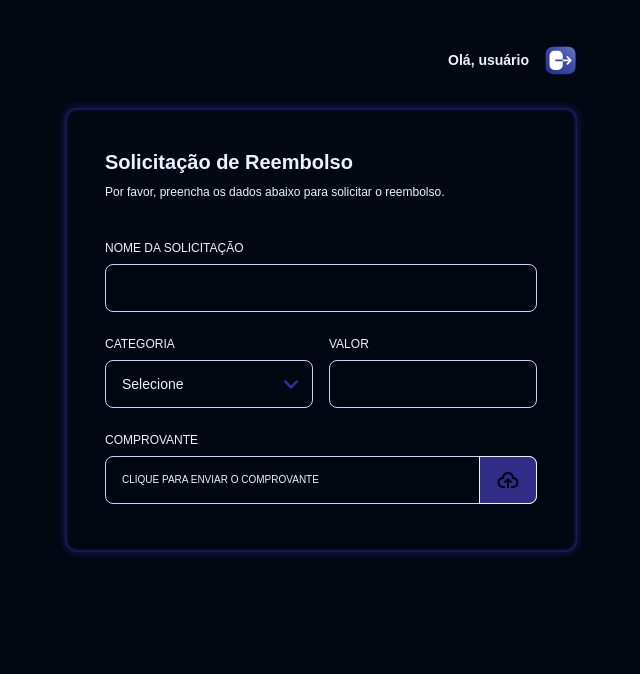
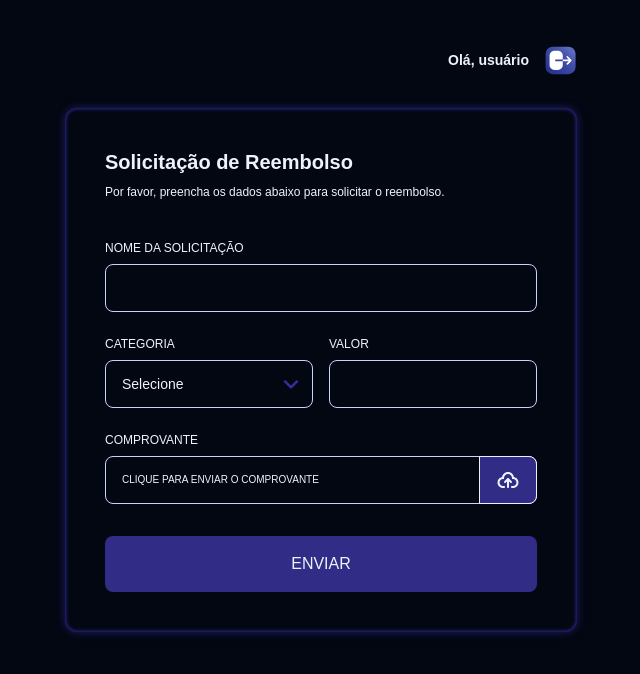
Before and after one commit to igorsantos-p/app_reembolso, a React (Vite) app: page / in a window 1280 px wide. Shown: the top 674 px of the page, without its empty margins (319-959 px from the left). Built offline with nearby package versions, Linux system fonts and the light colour scheme; a web font is replaced by a local one.

Commit message:
eventos form de envio de reembolso

```diff
--- a/src/components/Upload.tsx
+++ b/src/components/Upload.tsx
@@ -2,18 +2,19 @@ import uploadSvg from "../assets/upload.svg"
 
 type Props = React.ComponentProps<"input"> & {
     filename?: string | null
+    isLoading?: boolean
 }
 
-export function Upload({ filename = null, ...rest }: Props) {
+export function Upload({ filename = null, isLoading, ...rest }: Props) {
     return (
         <div className="uppercase text-xs mb-2">
             <legend className="mb-2">Comprovante</legend>
             <div className="w-full h-12 pl-4 flex items-center rounded-lg border border-indigo-200">
-                <input type="file" id="upload" {...rest} className="hidden" />
+                <input type="file" id="upload" {...rest} className="hidden" disabled={isLoading} />
                 <span className="flex-1 text-[10px]">
                     {filename ?? "Clique para enviar o comprovante"}
                 </span>
-                <label htmlFor="upload" className="flex h-12 px-4 items-center rounded-r-lg bg-indigo-900 cursor-pointer -mr-px border disabled:opacity-50 hover:bg-indigo-700">
+                <label htmlFor="upload" className="flex h-12 px-4 items-center rounded-r-lg bg-indigo-900 cursor-pointer -mr-px border aria-disabled:opacity-50 hover:bg-indigo-700 transition ease-linear aria-disabled:cursor-progress aria-disabled:hover:bg-indigo-900" aria-disabled={isLoading}>
                     <img src={uploadSvg} alt="Ícone de upload" className="w-6 h-auto" />
                 </label>
             </div>
--- a/src/pages/Refund.tsx
+++ b/src/pages/Refund.tsx
@@ -1,19 +1,28 @@
+import { Button } from "../components/Button";
 import { Input } from "../components/Input";
 import { Select } from "../components/Select";
 import { Upload } from "../components/Upload";
 import { CATEGORIES, CATEGORIES_KEYS } from "../utils/category";
-import { useState } from "react";
+import { use, useState } from "react";
 
 export function Refund() {
+    const [name, setName] = useState("")
     const [category, setCategory] = useState("")
+    const [amount, setAmount] = useState("")
+    const [isLoading, setIsLoading] = useState(false)
+    const [filename, setFilename] = useState<File | null>(null)
+
+    function onSubmit(e: React.SubmitEvent) {
+        e.preventDefault()
+    }
 
     return (
-        <form action="" className="w-full p-10 rounded-xl shadow-indigo-glow flex flex-col gap-6 lg:min-w-lg">
+        <form onSubmit={onSubmit} className="w-full p-10 rounded-xl shadow-indigo-glow flex flex-col gap-6 lg:min-w-lg">
             <header className="text-xl font-semibold">
                 <h1> Solicitação de Reembolso</h1>
                 <p className="text-xs font-extralight mt-2 mb-4">Por favor, preencha os dados abaixo para solicitar o reembolso.</p>
             </header>
-            <Input required legend="Nome da solicitação" />
+            <Input required legend="Nome da solicitação" value={name} onChange={(e) => setName(e.target.value)} />
             <div className="flex justify-between items-center gap-4">
                 <Select required legend="Categoria" value={category} onChange={(e) => setCategory(e.target.value)}>
                     {
@@ -24,9 +33,10 @@ export function Refund() {
                         ))
                     }
                 </Select>
-                <Input legend="Valor" required />
+                <Input legend="Valor" required value={amount} onChange={(e) => setAmount(e.target.value)} />
             </div>
-            <Upload />
+            <Upload onChange={(e) => e.target.files && setFilename(e.target.files[0])} isLoading={isLoading} filename={filename && filename.name} />
+            <Button type="submit" isLoading={isLoading}>Enviar</Button>
         </form>
     )
 }
```
Also changed, not shown: src/assets/upload.svg.
